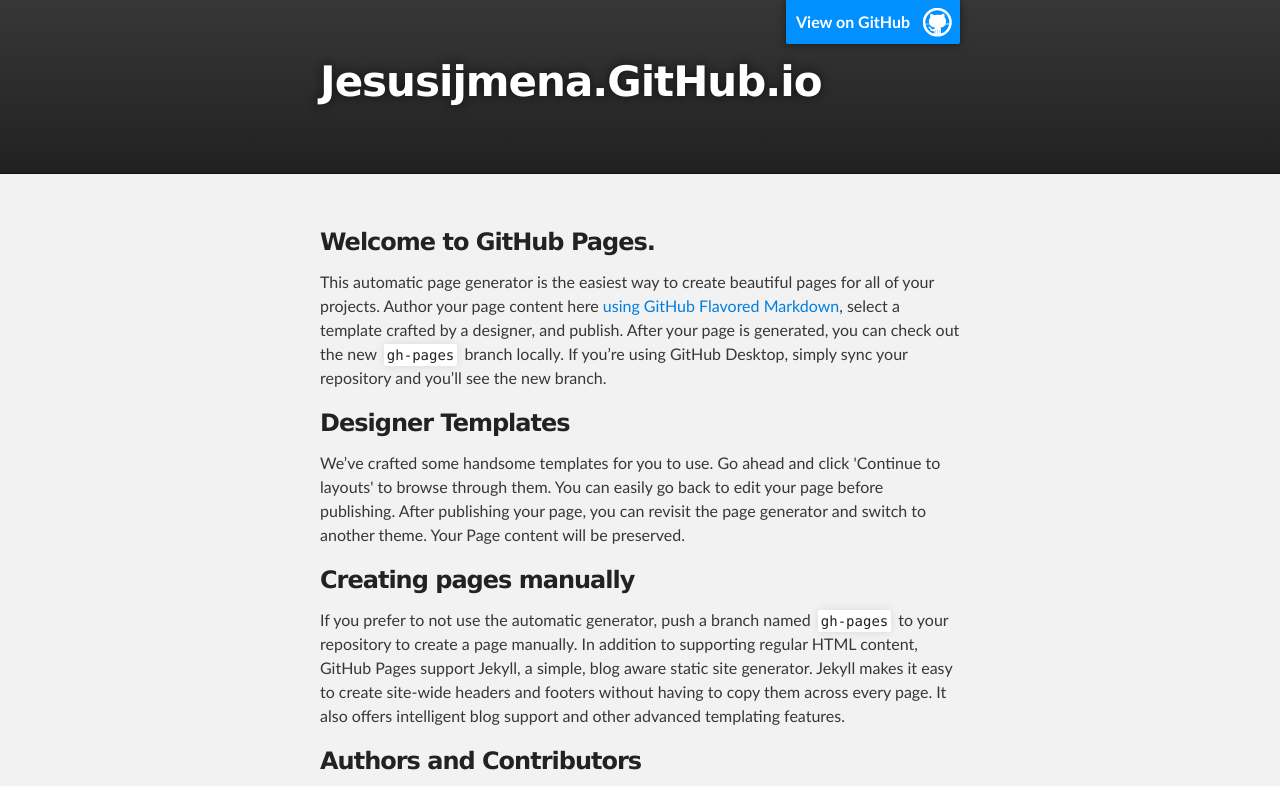
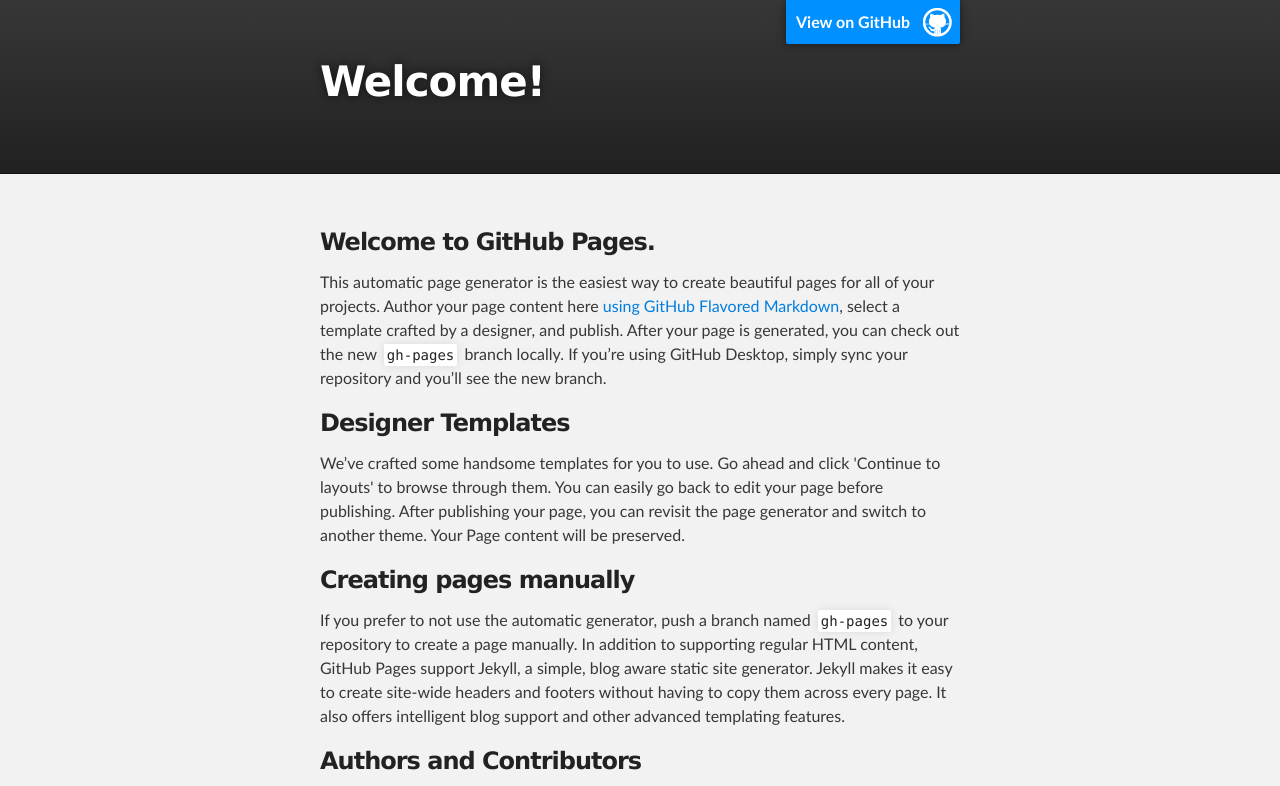
Before and after one commit to JesusIJMena/JesusIJMena.github.io, a plain HTML site: page index.html in a window 1280 px wide. Shown: the top 786 px of the page. Drawn offline with Linux system fonts and the light colour scheme.

Commit message:
Update index.html

```diff
--- a/index.html
+++ b/index.html
@@ -8,7 +8,7 @@
 
     <link rel="stylesheet" type="text/css" media="screen" href="stylesheets/stylesheet.css">
 
-    <title>Jesusijmena.GitHub.io</title>
+    <title>Welcome!</title>
   </head>
 
   <body>
@@ -18,7 +18,7 @@
         <header class="inner">
           <a id="forkme_banner" href="https://github.com/JesusIJMena">View on GitHub</a>
 
-          <h1 id="project_title">Jesusijmena.GitHub.io</h1>
+          <h1 id="project_title">Welcome!</h1>
           <h2 id="project_tagline"></h2>
 
         </header>
```
